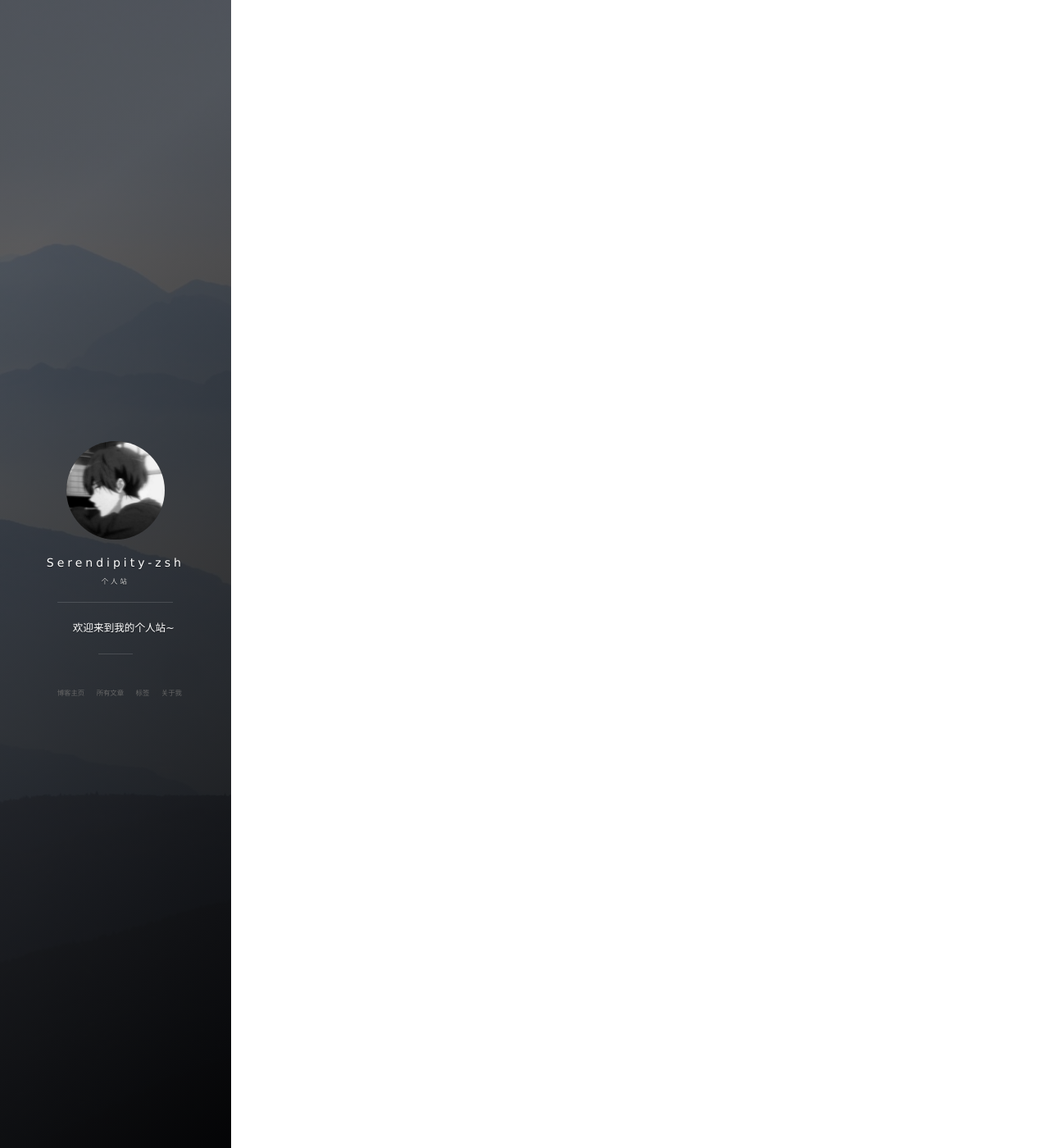
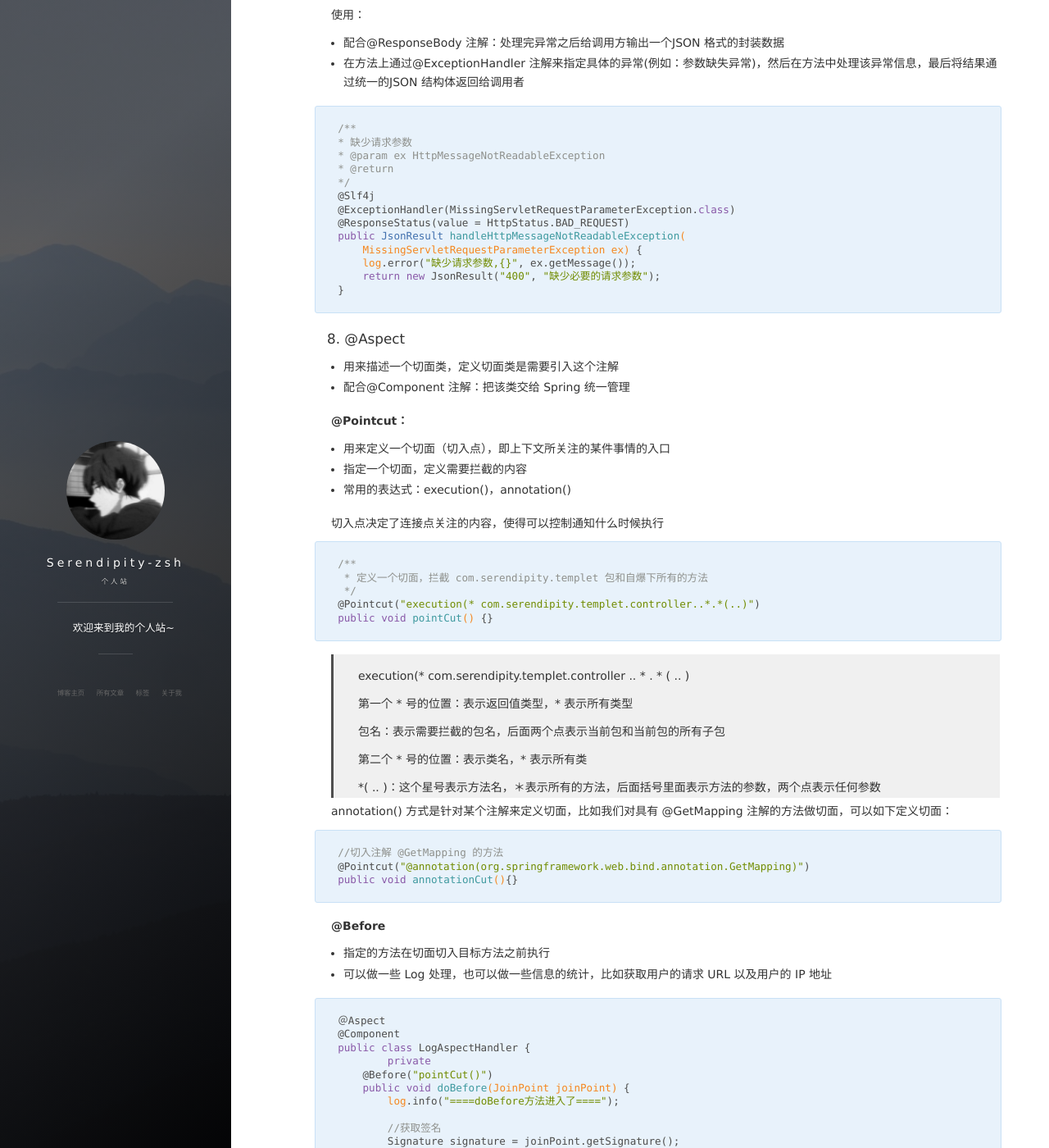
Before and after one commit to Serendipity-zsh/Serendipity-zsh.github.io, a Jekyll site: the page built from _posts/2019-09-12-Spring学习记录.md, in a window 1280 px wide and 1400 px high, scrolled down 5695 px. Shown: the whole window at 82% size. Built offline with Jekyll 4.4.1, drawn with Linux system fonts in a browser that asks for light colours; nearby versions of some CDN libraries; comment, search, counter and statistics services are not loaded; some of the changed text lies outside the part shown.

Commit message:
feat add SpringBoot常用注解

````diff
--- a/_posts/2019-09-12-Spring学习记录.md
+++ b/_posts/2019-09-12-Spring学习记录.md
@@ -259,3 +259,140 @@ public String testRequestParam(@RequestParam(value = "idd", required = false) In
         return "success";
     }
 ```
+
+
+
+#### 6. RequestBody
+
++ 作用：用于接受前端传来的实体（JSON参数），接收参数也是对应的实体
+
+```java
+public class User {
+	private String username;
+	private String password;
+}
+@PostMapping("/user")
+public String testRequestBody(@RequestBody User user) {
+	System.out.println(user.getUsername());
+	Systen.out.println(user.getPassword());
+	return "success";
+}
+```
+
+
+
+#### 7. @ControllerAdvice
+
++ 作用：用于处理系统异常
+
+包含：
+
++ @Component 注解：把该类作为组件交给Spring管理
++ basePackages 属性：指定拦截那个包中的异常信息，不指定，则拦截项目中的所有异常
+
+使用：
+
++ 配合@ResponseBody 注解：处理完异常之后给调用方输出一个JSON 格式的封装数据
++ 在方法上通过@ExceptionHandler 注解来指定具体的异常(例如：参数缺失异常)，然后在方法中处理该异常信息，最后将结果通过统一的JSON 结构体返回给调用者
+
+```java
+/**
+* 缺少请求参数
+* @param ex HttpMessageNotReadableException
+* @return
+*/
+@Slf4j
+@ExceptionHandler(MissingServletRequestParameterException.class)
+@ResponseStatus(value = HttpStatus.BAD_REQUEST)
+public JsonResult handleHttpMessageNotReadableException(
+    MissingServletRequestParameterException ex) {
+    log.error("缺少请求参数,{}", ex.getMessage());
+    return new JsonResult("400", "缺少必要的请求参数");
+}
+```
+
+
+
+#### 8. @Aspect
+
++ 用来描述一个切面类，定义切面类是需要引入这个注解
++ 配合@Component 注解：把该类交给 Spring 统一管理
+
+**@Pointcut：**
+
++ 用来定义一个切面（切入点），即上下文所关注的某件事情的入口
++ 指定一个切面，定义需要拦截的内容
++ 常用的表达式：execution()，annotation()
+
+切入点决定了连接点关注的内容，使得可以控制通知什么时候执行
+
+```java
+/**
+ * 定义一个切面，拦截 com.serendipity.templet 包和自爆下所有的方法
+ */
+@Pointcut("execution(* com.serendipity.templet.controller..*.*(..)")
+public void pointCut() {}
+```
+
+> execution(* com.serendipity.templet.controller .. * . * ( .. )
+>
+> 第一个 * 号的位置：表示返回值类型，* 表示所有类型
+>
+> 包名：表示需要拦截的包名，后面两个点表示当前包和当前包的所有子包
+>
+> 第二个 * 号的位置：表示类名，* 表示所有类
+>
+> *( .. )：这个星号表示方法名，＊表示所有的方法，后面括号里面表示方法的参数，两个点表示任何参数
+
+annotation() 方式是针对某个注解来定义切面，比如我们对具有 @GetMapping 注解的方法做切面，可以如下定义切面：
+
+```java
+//切入注解 @GetMapping 的方法
+@Pointcut("@annotation(org.springframework.web.bind.annotation.GetMapping)")
+public void annotationCut(){}
+```
+
+**@Before**
+
++ 指定的方法在切面切入目标方法之前执行
++ 可以做一些 Log 处理，也可以做一些信息的统计，比如获取用户的请求 URL 以及用户的 IP 地址
+
+```java
+＠Aspect
+@Component
+public class LogAspectHandler {
+	private
+    @Before("pointCut()")
+    public void doBefore(JoinPoint joinPoint) {
+        log.info("====doBefore方法进入了====");
+
+        //获取签名
+        Signature signature = joinPoint.getSignature();
+        //获取切入的包名
+        String declaringTypeName = signature.getDeclaringTypeName();
+        //获取即将执行的方法名
+        String funcName = signature.getName();
+        log.info("即将执行的方法为: {},属于{}包 ", funcName, declaringTypeName);
+
+        //也可以用来记录一些信息，比如获取请求的 URL 和 IP
+        ServletRequestAttributes attributes = (ServletRequestAttributes) RequestContextHolder.getRequestAttributes();
+        HttpServletRequest request = attributes.getRequest();
+        //获取请求 URL
+        String url = request.getRequestURL().toString();
+        //获取请求 IP
+        String ip = request.getRemoteAddr();
+        log.info("用户请求的url为: {},ip地址为: {}", url, ip);
+    }
+}
+```
+
+**JoinPoint 对象**
+
++ 可以用来获取一个签名，利用签名可以获取请求的包名，方法名，包括参数（通过 joinPoint.getArgs() 获取）
+
+
+
+**＠After**
+
++ 与 @Before 注解相对应，指定的方法在切面切入目标方法之后执行
++ 可以做一些完成某方法之后的 Log 处理
````
Also changed, not shown: other parts of _posts/2019-09-12-Spring学习记录.md (+1 -1 lines).
